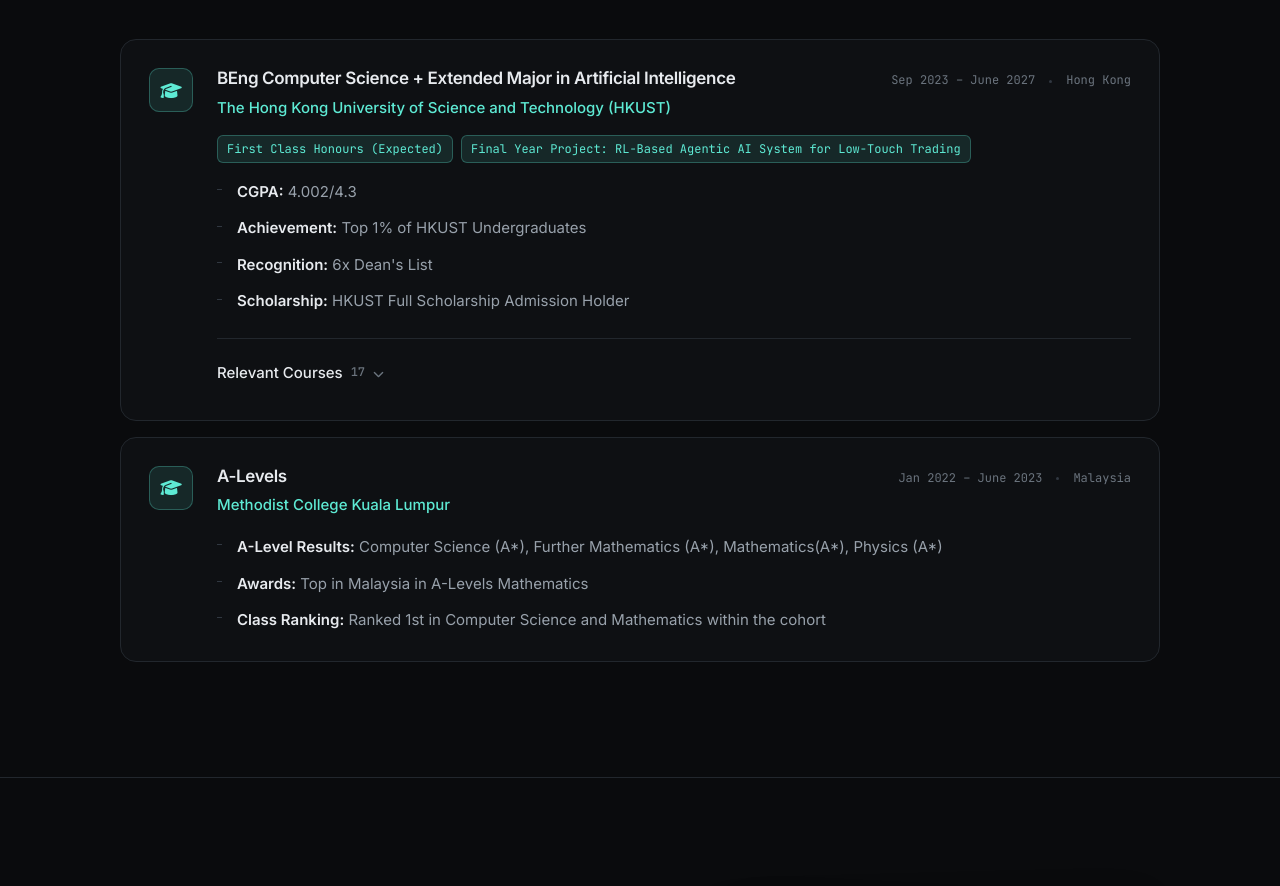
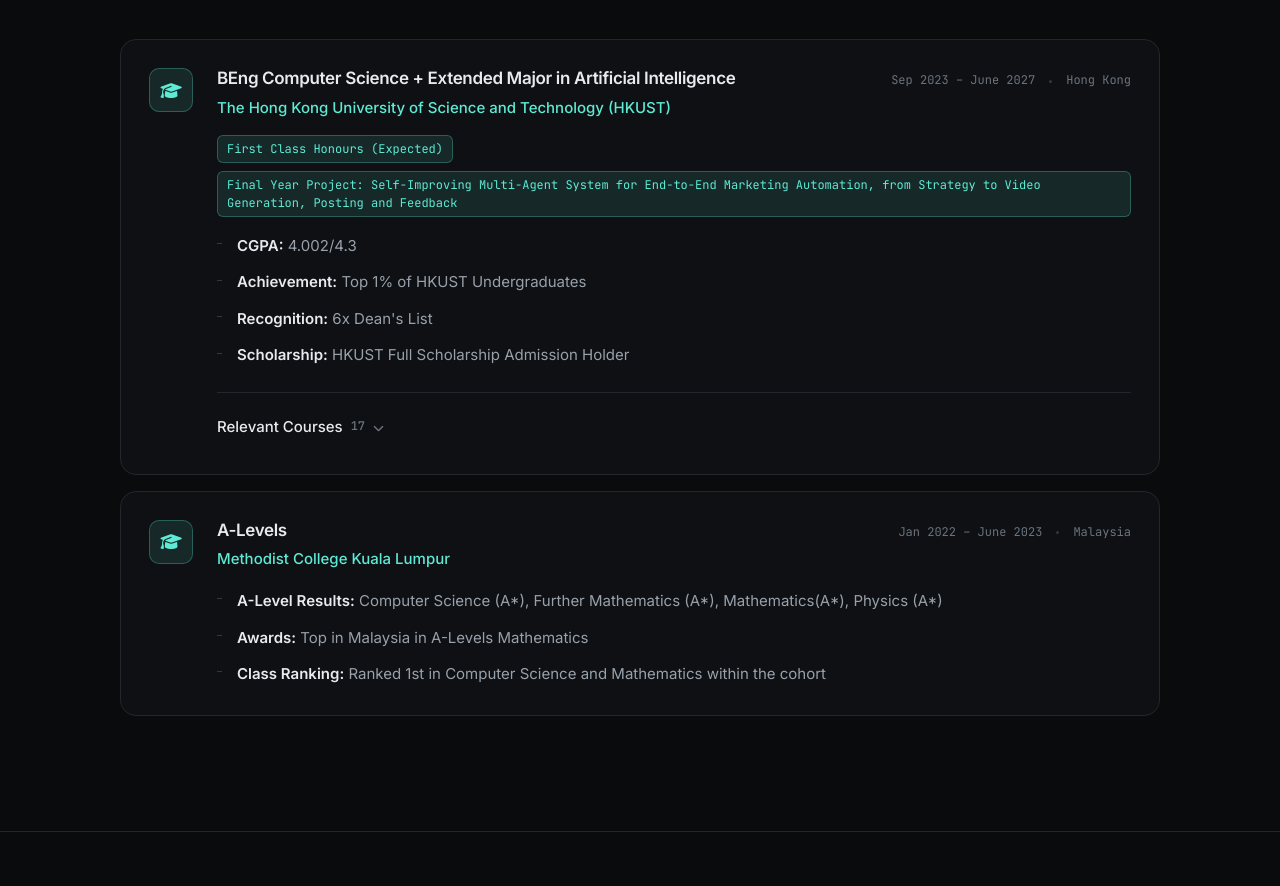
Before and after one commit to ziyang04/portfolio, a React (Create React App) app: page / in a window 1280 px wide. Shown: the part 1160-2046 px from the top of the page. Built offline with nearby package versions, Linux system fonts and the light colour scheme.

Commit message:
updated fyp topic

```diff
--- a/src/components/sections/Education.js
+++ b/src/components/sections/Education.js
@@ -90,7 +90,7 @@
         'CGPA: 4.002/4.3 | Top 1% of HKUST Undergraduates | 6x Dean\'s List',
         'HKUST Full Scholarship Admission Holder'
       ],
-      project: 'Final Year Project: RL-Based Agentic AI System for Low-Touch Trading',
+      project: 'Final Year Project: Self-Improving Multi-Agent System for End-to-End Marketing Automation, from Strategy to Video Generation, Posting and Feedback',
       courses: [
         'COMP5621 Computer Networks',
         'COMP4651 Cloud Computing and Big Data Systems',
```
Also changed, not shown: public/llms.txt.
